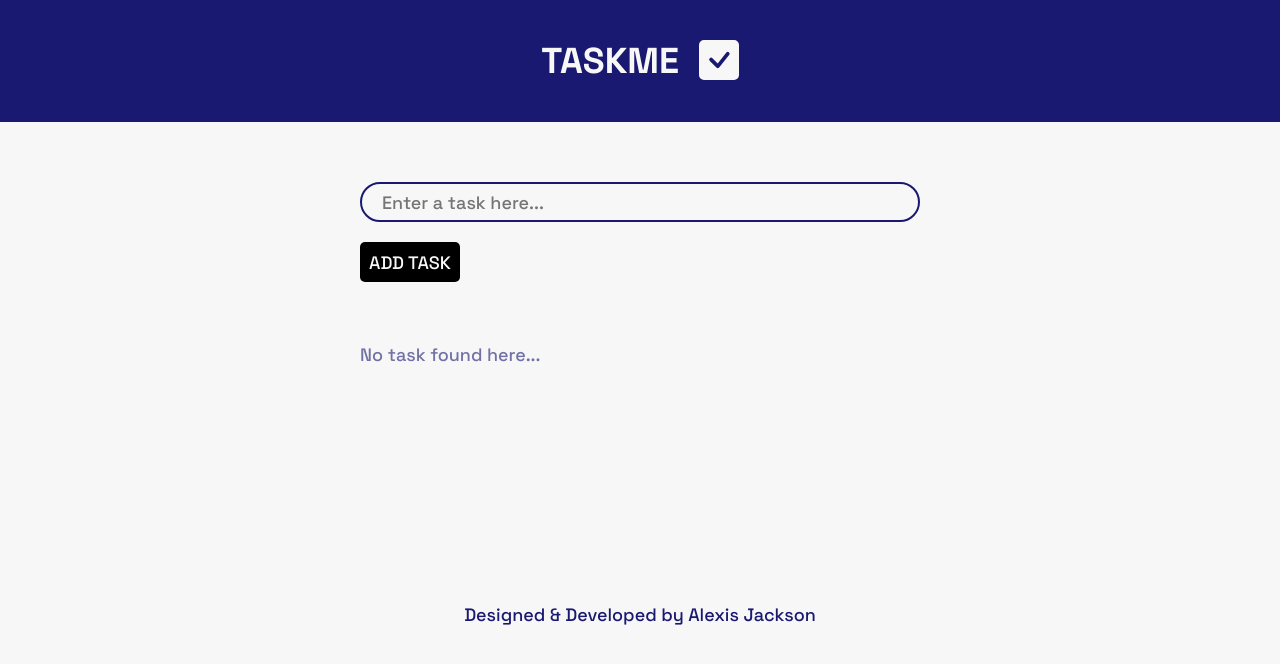
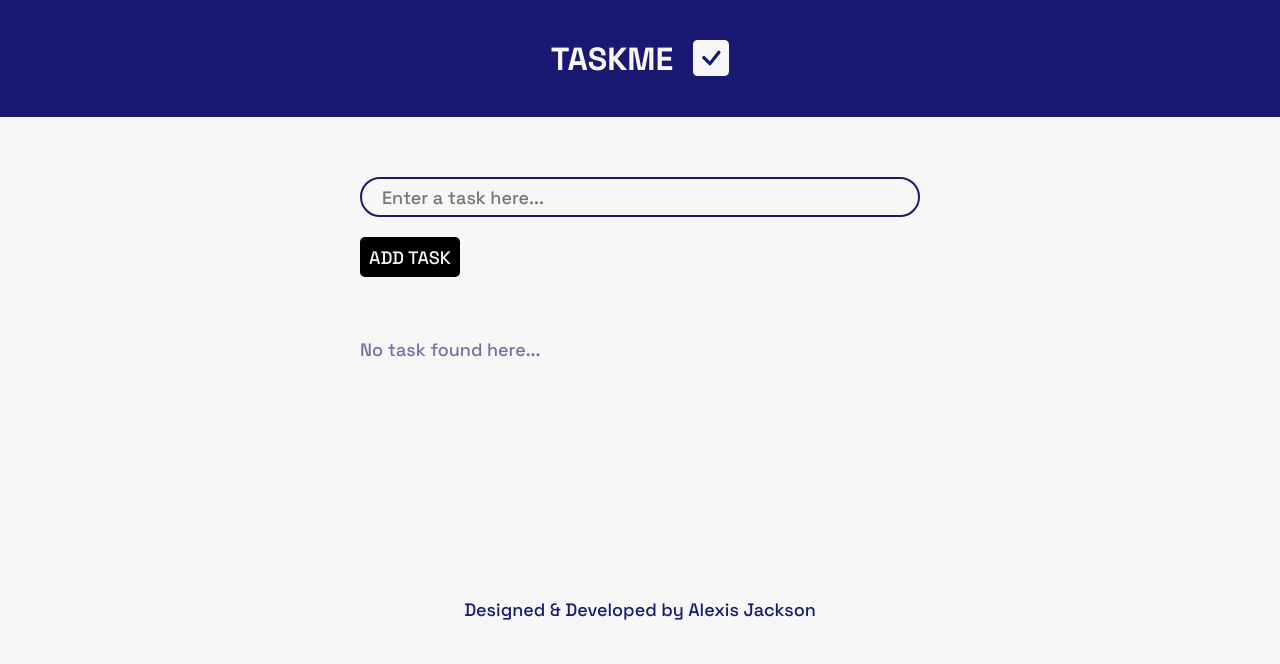
Before and after one commit to alexismgjackson-github/taskme, a React (Vite) app: page / in a window 1280 px wide. Shown: the top 664 px of the page. Built offline with nearby package versions, Linux system fonts and the light colour scheme.

Commit message:
Update index.css

```diff
--- a/src/index.css
+++ b/src/index.css
@@ -73,14 +73,14 @@ header {
   justify-content: center;
 }
 
-h1 {
-  font-size: 3.6rem;
+.header--heading {
+  font-size: 3.2rem;
   margin-right: 2rem;
   text-transform: uppercase;
 }
 
 .header--icon {
-  font-size: 4rem;
+  font-size: 3.6rem;
   margin-top: 1rem;
 }
 
```
